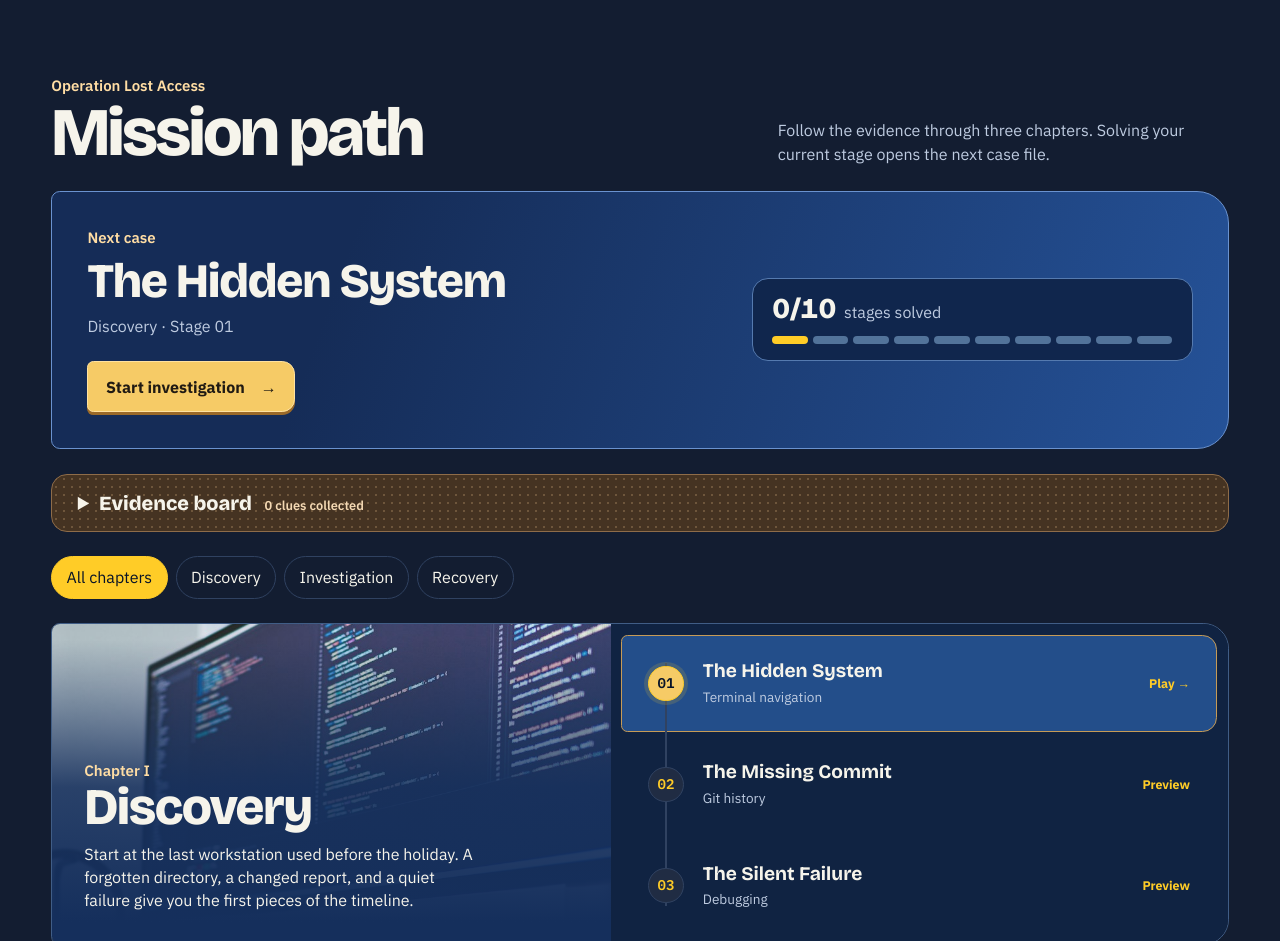
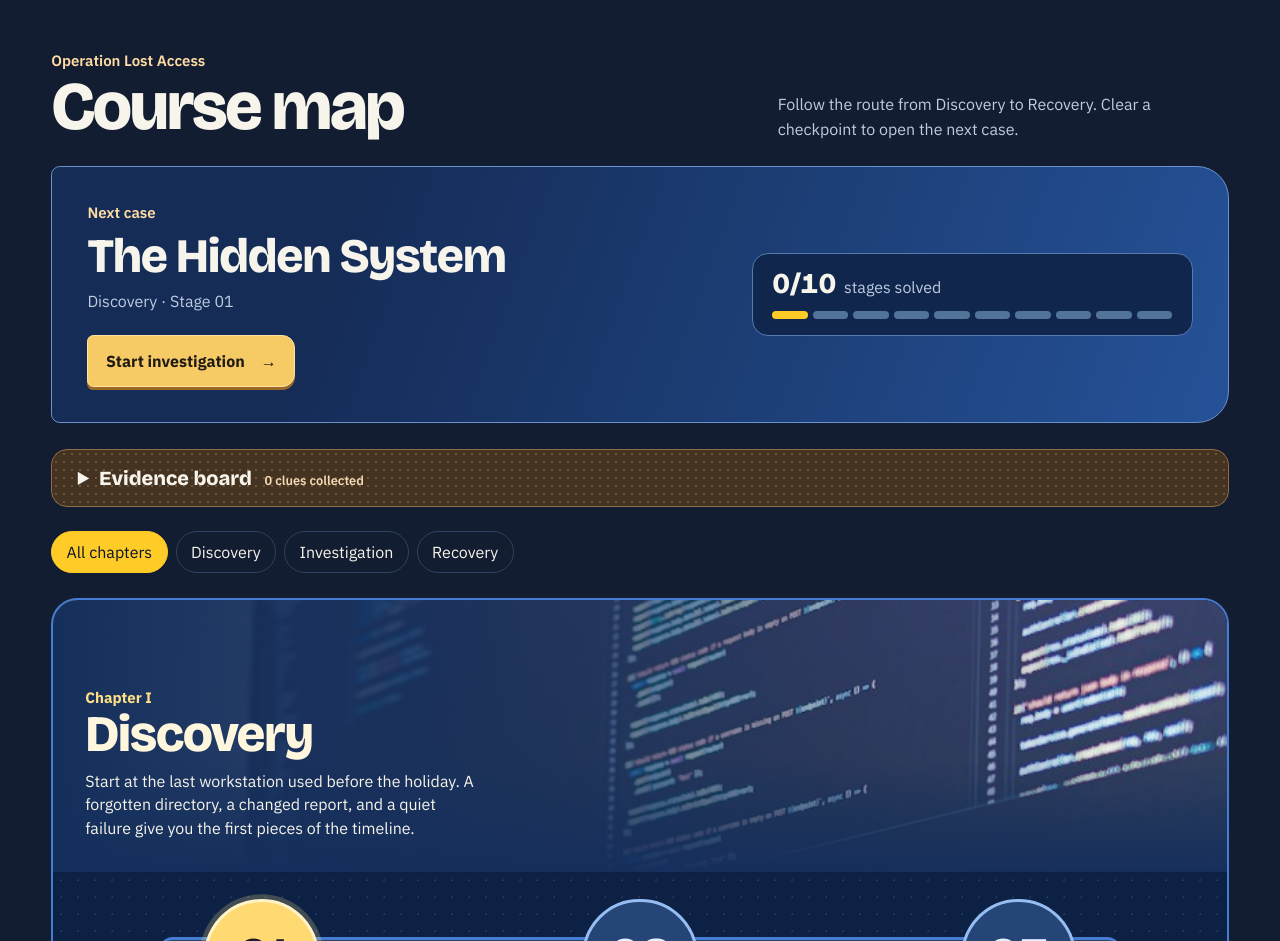
Before and after one commit to Daniel-ct27/colorstack-tg, a React (Vite) app: page / in a window 1280 px wide. Shown: the part 851-1792 px from the top of the page. Built offline with nearby package versions, Linux system fonts and the light colour scheme; grey boxes are pictures that could not be loaded; a web font is replaced by a local one.

Commit message:
Replace the mission dashboard with a campaign course map

```diff
--- a/src/main.tsx
+++ b/src/main.tsx
@@ -106,9 +106,33 @@ function App() {
         </div>
       )}
 
+      {mission && (
+        <nav className="campaign-hud" aria-label="Campaign checkpoints">
+          <a className="hud-back" href="/#missions">← Course map</a>
+          <ol>
+            {allMissions.map(({ id, title }) => {
+              const status = stageStatus(id, completed)
+              const active = id === mission.id
+              const label = `Stage ${id}: ${title}${status === 'locked' ? (playtest ? ', preview' : ', locked') : status === 'complete' ? ', solved' : ''}`
+              return (
+                <li key={id} data-state={status}>
+                  {active ? (
+                    <span aria-current="step" aria-label={label}>{id}</span>
+                  ) : status !== 'locked' || playtest ? (
+                    <a href={missionUrl(id)} aria-label={label}>{status === 'complete' ? '✓' : id}</a>
+                  ) : (
+                    <span aria-label={label}>{id}</span>
+                  )}
+                </li>
+              )
+            })}
+          </ol>
+          <span className="hud-count">{completedCount}/{allMissions.length} cleared</span>
+        </nav>
+      )}
       {path !== '/' ? (
         <section className="case-files" aria-labelledby="case-title">
-          <a className="nav-link inline-block" href="/#missions">← All case files</a>
+          {!mission && <a className="nav-link inline-block" href="/#missions">← Course map</a>}
           {mission ? (
             <>
               <p className="eyebrow mt-5">{mission.chapter} · Stage {String(mission.id).padStart(2, '0')} · {mission.focus}</p>
@@ -184,17 +208,17 @@ function App() {
           <h1 id="title">CODE <em>HUNT</em></h1>
           <p className="case-name">Operation Lost Access</p>
           <p className="hero-story">On the night before Thanksgiving, the student team’s showcase system goes dark. The last report is missing jobs, the services disagree, and the team has left campus. Reconstruct what happened before the post-break demo.</p>
-          <a href="#missions" className="primary-link">Open the case files <span aria-hidden="true">↓</span></a>
+          <a href="#missions" className="primary-link">View course map <span aria-hidden="true">↓</span></a>
         </div>
       </section>
 
-      <section id="missions" className="case-files" aria-labelledby="mission-title">
+      <section id="missions" className="case-files game-map" aria-labelledby="mission-title">
         <div className="case-heading">
           <div>
             <p className="eyebrow">Operation Lost Access</p>
-            <h2 id="mission-title">Mission path</h2>
+            <h2 id="mission-title">Course map</h2>
           </div>
-          <p>Follow the evidence through three chapters. Solving your current stage opens the next case file.</p>
+          <p>Follow the route from Discovery to Recovery. Clear a checkpoint to open the next case.</p>
         </div>
         <div className="trail-summary">
           <div>
@@ -233,24 +257,24 @@ function App() {
                   {contact && <div className="chapter-contact"><strong>{contact.name}</strong><p>{contact.note}</p></div>}
                 </div>
               </div>
-              <ol className="mission-list mission-path">
+              <ol className="course-track">
                 {displayed.filter((mission) => mission.chapter === name).map((mission) => {
                   const status = stageStatus(mission.id, completed)
                   const contents = (
                     <>
                       <span className="stage-number"><span className="sr-only">Stage </span>{String(mission.id).padStart(2, '0')}</span>
-                      <span><strong>{mission.title}</strong><small>{mission.focus}</small></span>
+                      <strong className="course-title">{mission.title}</strong>
                       <span className="mission-action">
-                        {status === 'locked' ? (playtest ? 'Preview' : 'Locked') : status === 'complete' ? 'Solved' : 'Play →'}
+                        {status === 'locked' ? (playtest ? 'Preview' : 'Locked') : status === 'complete' ? 'Cleared' : 'Play →'}
                       </span>
                     </>
                   )
                   return (
                     <li key={mission.id}>
                       {status === 'locked' && !playtest ? (
-                        <div className="mission" data-state={status}>{contents}</div>
+                        <div className="course-stop" data-state={status}>{contents}</div>
                       ) : (
-                        <a className="mission" data-state={status === 'locked' && playtest ? 'preview' : status} href={missionUrl(mission.id)} aria-current={status === 'current' ? 'step' : undefined}>{contents}</a>
+                        <a className="course-stop" data-state={status === 'locked' && playtest ? 'preview' : status} href={missionUrl(mission.id)} aria-current={status === 'current' ? 'step' : undefined}>{contents}</a>
                       )}
                     </li>
                   )
--- a/src/style.css
+++ b/src/style.css
@@ -420,3 +420,48 @@ body { background: #131d31; }
 @media (max-width: 760px) {
   .hero::after { background: linear-gradient(0deg, #091a39 3%, #0b214be6 52%, #0e2a6259 100%); }
 }
+
+/* Campaign map */
+.case-files.game-map { padding-top: clamp(2rem, 4vw, 3.75rem); }
+.game-map .chapter { display: block; overflow: hidden; border: 2px solid var(--chapter-bright); border-radius: 1.65rem; background: var(--chapter-deep); box-shadow: 0 .5rem 0 #06112a; }
+.game-map .chapter-scene { min-height: clamp(12rem, 23vw, 17rem); align-items: end; }
+.game-map .chapter-scene::after { background: linear-gradient(90deg, var(--chapter-deep) 0%, color-mix(in srgb, var(--chapter-deep) 85%, transparent) 32%, transparent 90%), linear-gradient(0deg, var(--chapter-deep), transparent 42%); }
+.game-map .chapter-scene img { object-position: 50% 44%; }
+.game-map .chapter-intro { padding: clamp(1rem, 3vw, 2rem); }
+.game-map .chapter-intro h3 { color: #fff6de; font-weight: 900; }
+.game-map .chapter-intro .eyebrow { color: #ffe085; font-weight: 800; }
+.course-track { position: relative; isolation: isolate; display: grid; grid-auto-flow: column; grid-auto-columns: minmax(0, 1fr); align-items: start; gap: .75rem; padding: 1.5rem clamp(.6rem, 2vw, 1.75rem) 1.45rem; background: radial-gradient(circle, #b4d5ff24 1px, transparent 1px) 0 0 / 17px 17px, #0c2143; }
+.course-track::before { content: ""; position: absolute; z-index: -1; inset-inline: 9%; top: 4.05rem; height: 1.8rem; border-block: 3px solid var(--chapter-bright); border-radius: 1rem; background: repeating-linear-gradient(90deg, #f7d578 0 15px, transparent 15px 26px) center / 100% 3px no-repeat, #284568; }
+.course-track li { min-width: 0; text-align: center; }
+.course-stop { display: flex; flex-direction: column; align-items: center; gap: .65rem; padding: .2rem .2rem .5rem; border-radius: .8rem; }
+.course-stop .stage-number { display: grid; place-items: center; width: clamp(4.85rem, 9vw, 7.25rem); aspect-ratio: 1; border: 3px solid #96bdf2; border-radius: 50%; background: #244575; color: #e6f1ff; box-shadow: inset 0 -.45rem 0 #0c234b, 0 .35rem 0 #07152c; font: 900 clamp(2rem, 4vw, 3.35rem)/1 var(--heading); }
+.course-stop[data-state="current"] .stage-number { background: #ffda72; color: #211b24; border-color: #fff3c9; box-shadow: inset 0 -.45rem 0 #dca34a, 0 .35rem 0 #805b31, 0 0 0 .3rem #ffe38e38; }
+.course-stop[data-state="complete"] .stage-number { color: #e3ffe9; background: #176b63; border-color: #a2e7bd; box-shadow: inset 0 -.45rem 0 #10534d, 0 .35rem 0 #0a2e2e; }
+.course-stop[data-state="locked"] .stage-number { color: #b5c7e7; background: #26344e; border-color: #6f83a4; }
+.course-stop .course-title { display: block; min-height: 2.55em; color: var(--color-ink); font: 800 clamp(.95rem, 1.8vw, 1.25rem)/1.22 var(--heading); text-wrap: balance; }
+.course-stop .mission-action { padding: .15rem .55rem; border: 1px solid #6f8dba; border-radius: 2rem; background: #0f2343; color: #d9e9ff; font: 700 .75rem "IBM Plex Sans", sans-serif; }
+.course-stop[data-state="current"] .mission-action { color: #30200c; border-color: #ffe08e; background: #ffe08e; }
+.course-stop[data-state="complete"] .mission-action { color: #bcf3c9; border-color: #79b796; }
+a.course-stop:hover { background: #32598b65; }
+.campaign-hud { display: flex; align-items: center; justify-content: space-between; flex-wrap: wrap; gap: .65rem 1rem; margin-top: .75rem; border: 2px solid #507aad; border-radius: 1rem; background: #112c52; padding: .65rem .85rem; box-shadow: 0 .25rem 0 #070f23; }
+.hud-back { color: #ffe697; font-weight: 800; }
+.hud-back:hover { text-decoration: underline; }
+.campaign-hud ol { display: flex; flex-wrap: wrap; gap: .3rem; align-items: center; }
+.campaign-hud li > * { display: grid; place-items: center; width: 1.75rem; height: 1.75rem; border-radius: 50%; border: 1px solid #6b8fbd; color: #d6e8ff; font-weight: 800; }
+.campaign-hud li[data-state="complete"] > * { background: #1e6156; color: #d3ffdf; }
+.campaign-hud [aria-current="step"] { background: #ffda72; color: #211b24; border-color: #fff1b4; }
+.hud-count { color: #e1eeff; font-size: .88rem; font-weight: 700; }
+.campaign-hud + .case-files { padding-top: clamp(1.1rem, 3vw, 2.2rem); }
+@media (prefers-reduced-motion: no-preference) {
+  a.course-stop .stage-number { transition: transform 160ms ease; }
+  a.course-stop:hover .stage-number { transform: translateY(-.25rem); }
+}
+@media (max-width: 620px) {
+  .course-track { grid-auto-flow: row; grid-auto-columns: auto; gap: .85rem; }
+  .course-track::before { inset-inline: auto; inset-inline-start: 2.35rem; top: 2.4rem; bottom: 2.6rem; height: auto; width: 1.45rem; border: 3px solid var(--chapter-bright); background: repeating-linear-gradient(0deg, #f7d578 0 12px, transparent 12px 23px) center / 3px 100% no-repeat, #284568; }
+  .course-stop { display: grid; grid-template-columns: 4.85rem minmax(0, 1fr); grid-template-rows: auto auto; column-gap: .85rem; row-gap: .25rem; text-align: left; }
+  .course-stop .stage-number { grid-row: span 2; }
+  .course-stop .course-title { min-height: 0; align-self: end; }
+  .course-stop .mission-action { justify-self: start; align-self: start; }
+  .campaign-hud ol { order: 3; width: 100%; }
+}
```
